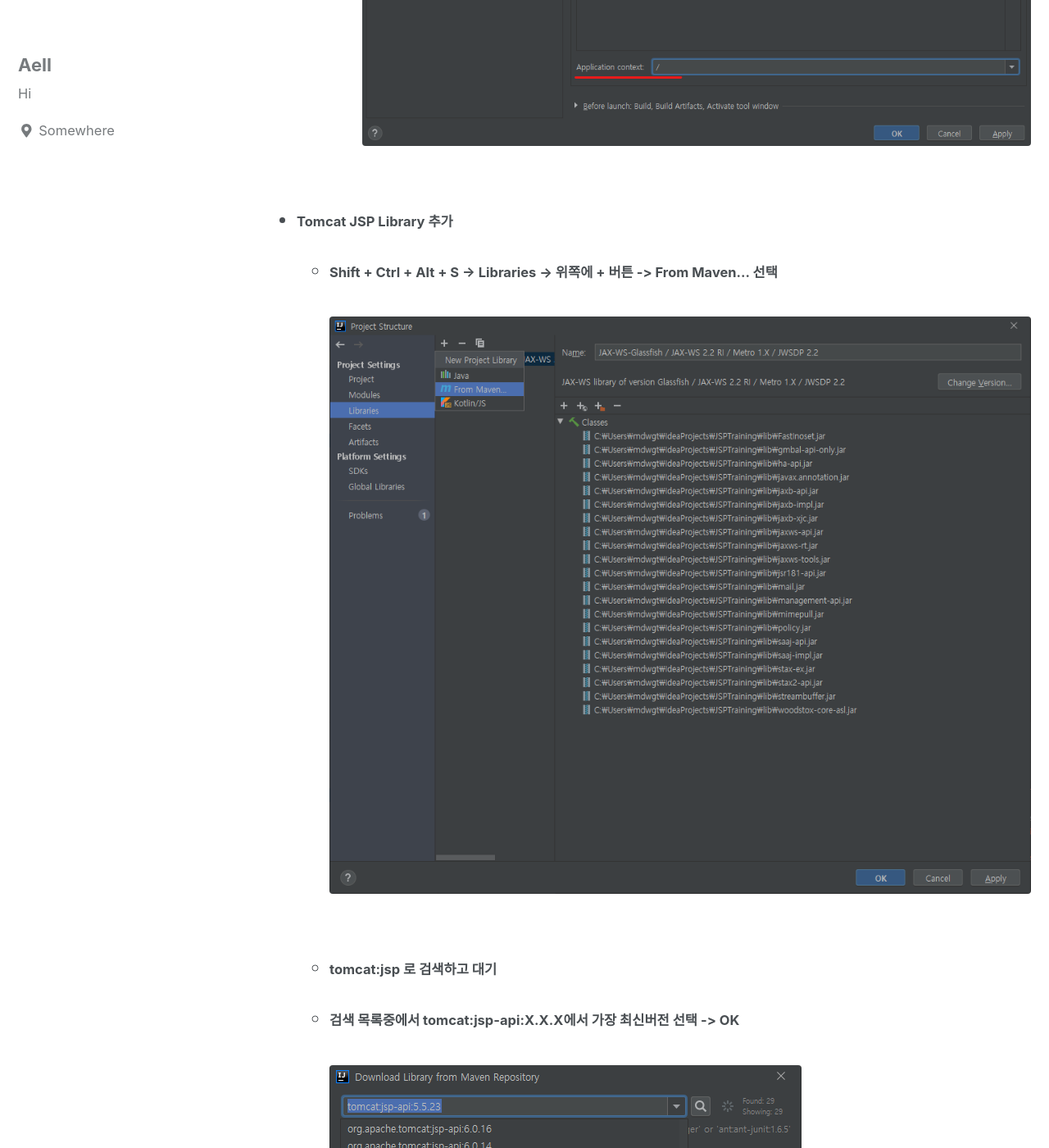
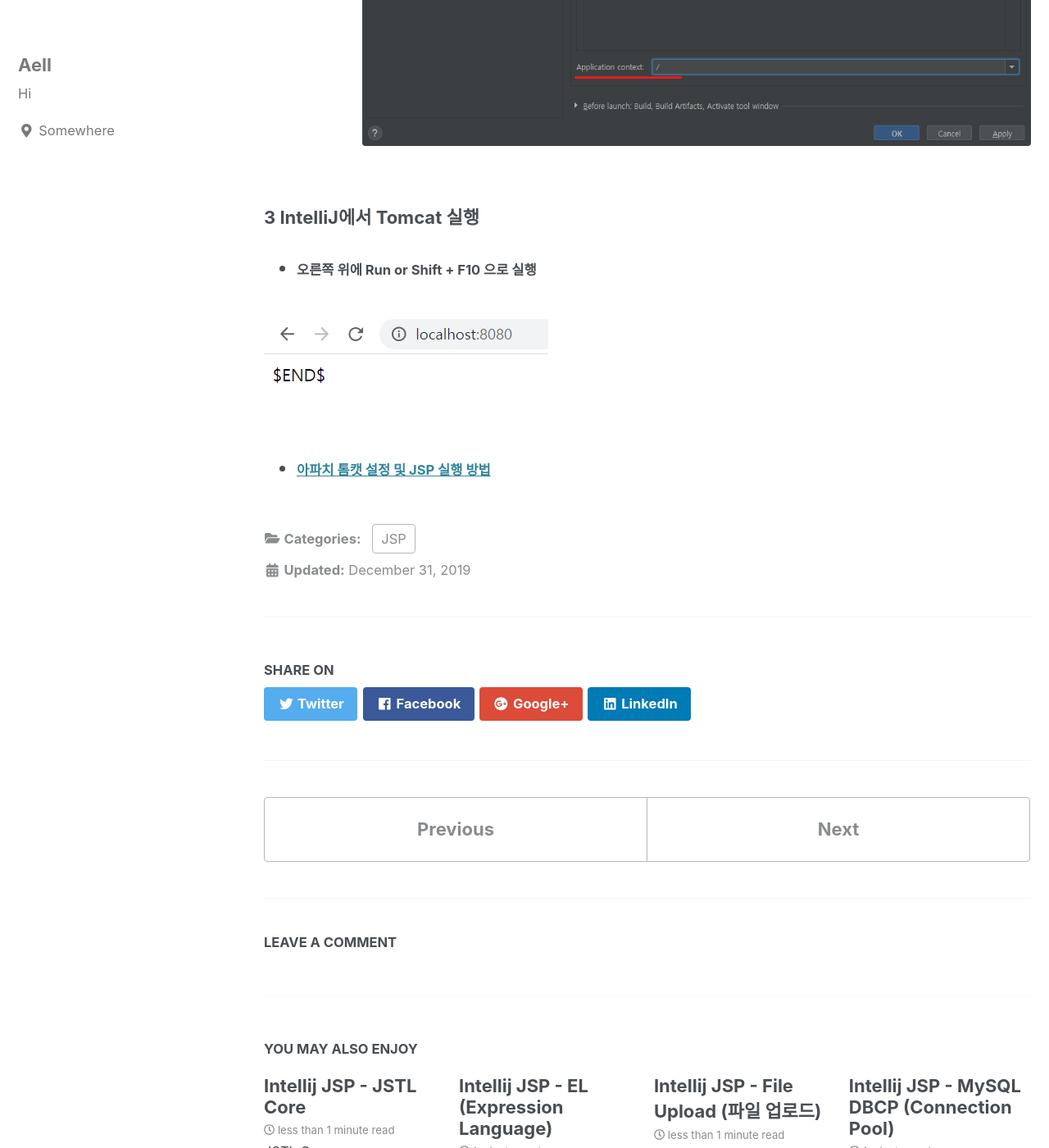
Before and after one commit to mdwgti16/mdwgti16.github.io, a Jekyll site: the page built from _posts/jsp/2019-12-31-env_2.md, in a window 1280 px wide and 1400 px high, scrolled down 4481 px. Shown: the whole window at 82% size. Built offline with Jekyll 4.4.1, drawn with Linux system fonts in a browser that asks for light colours; cached includes are drawn as plain includes; nearby versions of some CDN libraries; comment, search, counter and statistics services are not loaded.

Commit message:
modify env

```diff
--- a/_posts/jsp/2019-12-31-env_2.md
+++ b/_posts/jsp/2019-12-31-env_2.md
@@ -43,12 +43,6 @@
 ![](/assets/img/jsp/itj_create4.png)
 		* ##### Application context -> / 로 수정 -> OK
 ![](/assets/img/jsp/itj_create5.png)
-* #### Tomcat JSP Library 추가
-	* ##### Shift + Ctrl + Alt + S -> Libraries -> 위쪽에 + 버튼 -> From Maven... 선택
-![](/assets/img/jsp/itj_create7.png)
-	* ##### tomcat:jsp 로 검색하고 대기
-	* ##### 검색 목록중에서 tomcat:jsp-api:X.X.X에서 가장 최신버전 선택 -> OK
-![](/assets/img/jsp/itj_create8.png)
 
 ### 3 IntelliJ에서 Tomcat 실행
 * ##### 오른쪽 위에 Run or Shift + F10 으로 실행
```
